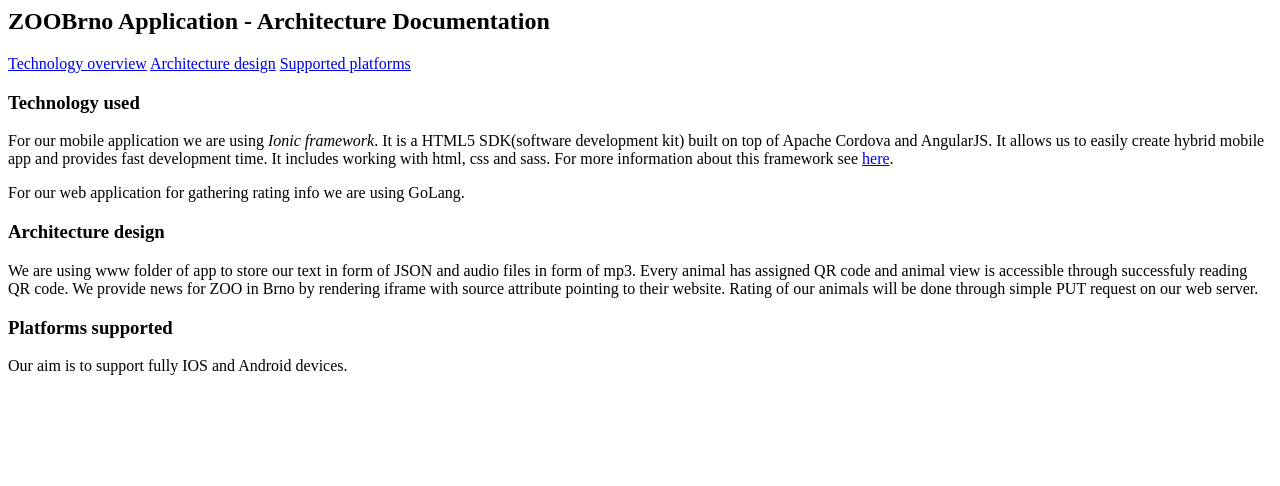
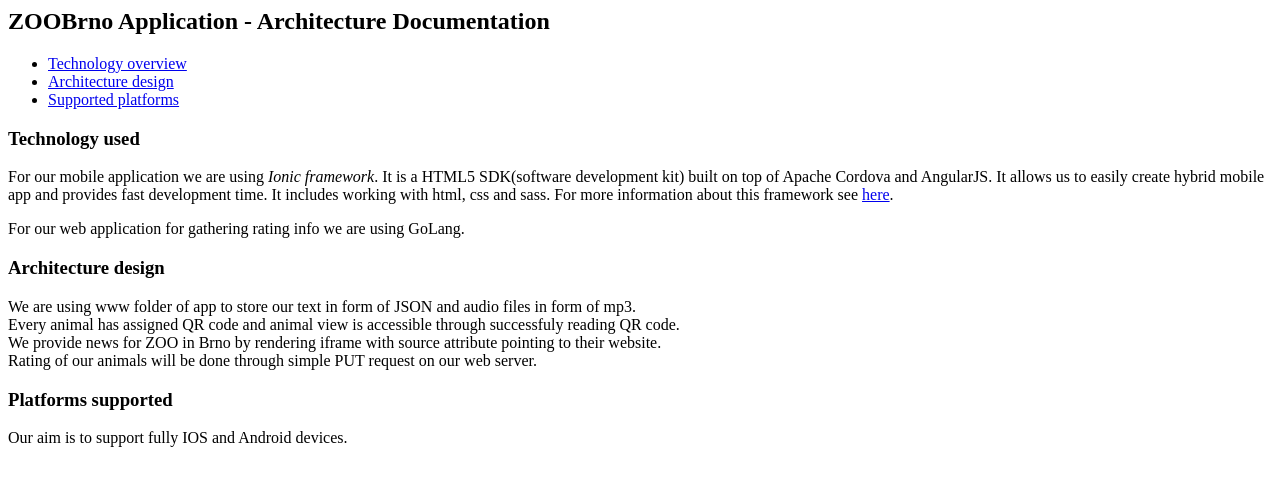
Before and after one commit to Martinator112/martinator112.github.io, a plain HTML site: page index.html in a window 1280 px wide. Drawn offline with Linux system fonts and the light colour scheme.

Commit message:
Added basic info

```diff
--- a/index.html
+++ b/index.html
@@ -5,10 +5,18 @@
 <body>
   <h2>ZOOBrno Application - Architecture Documentation</h2>
   <div class="link_box">
+    <ul>
+      <li>
+        <a href="#technology_used">Technology overview</a>
+      </li>
+      <li>
+        <a href="#design_description">Architecture design</a>
+      </li>
+      <li>
+        <a href="#platfom_support">Supported platforms</a>
+      </li>
+    </ul>
 
-    <a href="#technology_used">Technology overview</a>
-    <a href="#design_description">Architecture design</a>
-    <a href="#platfom_support">Supported platforms</a>
   </div>
 
   <div id="#technology_used">
@@ -29,9 +37,15 @@
     <h3>Architecture design</h3>
     <p>
       We are using www folder of app to store our text in form of JSON and audio files in form of mp3.
+      <br />
       Every animal has assigned QR code and animal view is accessible through successfuly reading QR code.
+      <br/>
+
       We provide news for ZOO in Brno by rendering iframe with source attribute pointing to their website.
+      <br />
       Rating of our animals will be done through simple PUT request on our web server.
+
+      <br />
     </p>
   </div>
 
```
